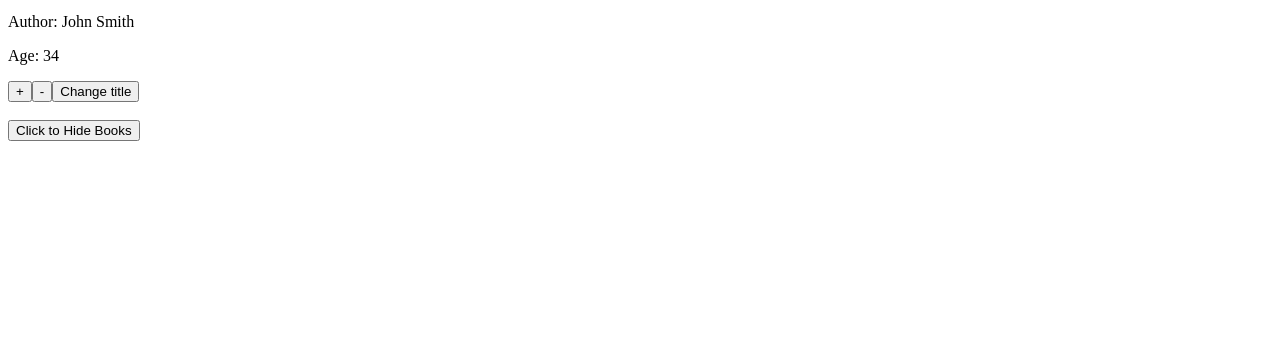
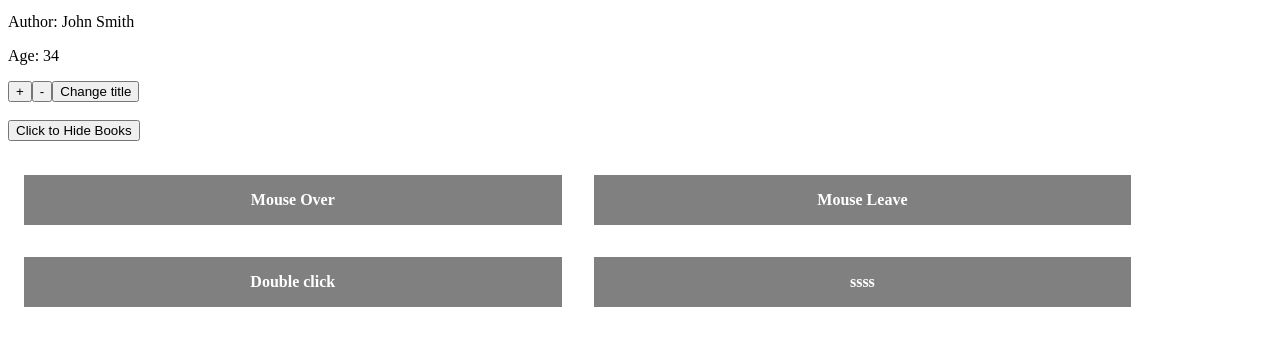
Before and after one commit to kiboma2021/VueApp1, a plain HTML site: page index.html in a window 1280 px wide. Shown: the part 101-446 px from the top of the page. Drawn offline with nearby package versions, Linux system fonts and the light colour scheme.

Commit message:
import css and and divs

```diff
--- a/index.html
+++ b/index.html
@@ -6,6 +6,7 @@
     <meta name="viewport" content="width=device-width, initial-scale=1.0">
     <title>VueApp</title>
     <script src="https://unpkg.com/vue@3/dist/vue.global.js"></script>
+    <link rel="stylesheet" href="./main.css">
 </head>
 <body>
     <h1>My vue App</h1>
@@ -26,6 +27,12 @@
 
         <h1 v-show="!showBooks"> Books are hidden from viewing</h1>
 
+        <br><br>
+        <div class="box">Mouse Over</div>
+        <div class="box">Mouse Leave</div>
+        <div class="box">Double click</div>
+        <div class="box">ssss </div>
+
     </div>
 
     <script src="./main.js"></script>
```
